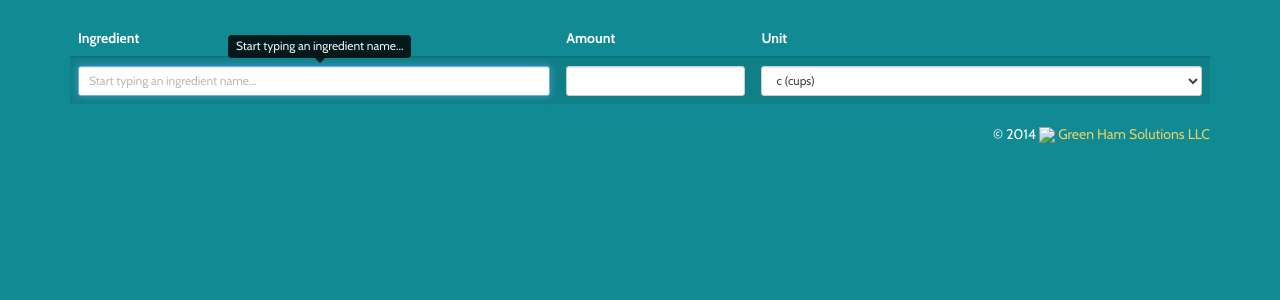
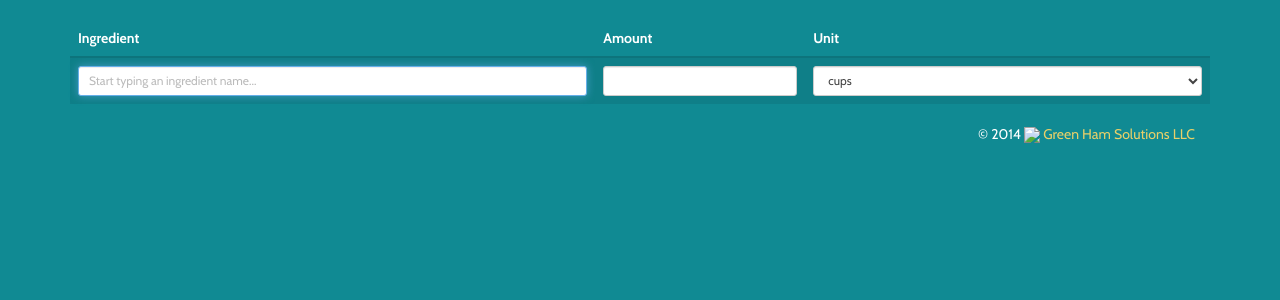
Before and after one commit to greenham/volume2weight, a PHP site: page / in a window 1280 px wide. Shown: the part 87-387 px from the top of the page. Run offline with PHP 8.4, Linux system fonts and the light colour scheme; data comes from the database, SQL or seed files in the repository.

Commit message:
better templating

```diff
--- a/assets/css/v2w.css
+++ b/assets/css/v2w.css
@@ -1,11 +1,19 @@
-.conversion-result {
-  font-weight: bold;
-  font-size: 20px;
+.header {
+  margin-top: 20px;
+  margin-bottom: 20px;
+}
+
+h1.brand {
+  margin: 0;
 }
 
 a.logo img {
   padding-top: 7px;
   padding-right: 20px;
+}
+
+.conversion-result {
+  font-size: 24px;
 }
 
 #reset-btn {
@@ -16,20 +24,7 @@ a.logo img {
   display: none;
 }
 
-h1.brand {
-  margin: 0;
-}
-
-.header {
-  margin-top: 20px;
-  margin-bottom: 20px;
-}
-
 @media screen and (max-width:768px) {
-  #header-ad {
-    padding: 20px;
-  }
-
   .conversion-result {
     font-size: 12px;
   }
--- a/assets/js/v2w.js
+++ b/assets/js/v2w.js
@@ -24,6 +24,11 @@ var V2W = (function ($) {
   app.g_oz = 28;
 
   app.firstResult = true;
+
+  app.templates = {
+    ingredient: _.template("<strong><%= amount %> <%= units %></strong> of <u><%= ingredient %></u> = "),
+    measure:    _.template("<% print(formatNumber(num.toFixed(2))); %> <em><%= abbr %></em>")
+  };
 
   app.initData = function () {
     if (localStorage && localStorage.getItem('v2w-densities'))
@@ -88,6 +93,12 @@ var V2W = (function ($) {
     this.inputs.amount.change($.proxy(this.doConversion, this));
     this.inputs.unit.change($.proxy(this.doConversion, this));
 
+    /*this.inputs.unit.keyup(function (e) {
+      if (e.keyCode == '38' || e.keyCode == '40') {
+        $.proxy(this.doConversion, this);
+      }
+    });*/
+
     this.buttons.reset.click($.proxy(this.resetForm, this));
 
     this.inputs.ingredient.tooltip();
@@ -106,7 +117,7 @@ var V2W = (function ($) {
     var unit         = selectedUnit.val();
     var unitDesc     = selectedUnit.text();
 
-    var grams;
+    var grams, kilos, pounds, ounces;
 
     this.inputs.amount.tooltip('destroy').css('outline', 'none');
     this.inputs.ingredient.tooltip('destroy').css('outline', 'none');
@@ -136,7 +147,7 @@ var V2W = (function ($) {
 
       if (density === undefined) {
         this.inputs.ingredient.tooltip('hide')
-                              .attr('data-original-title', "No match found for '" + ingredient + "'")
+                              .attr('data-original-title', "No ingredient matching '" + ingredient + "'")
                               .tooltip('fixTitle')
                               .tooltip('show')
                               .css('outline', '1px solid red')
@@ -157,17 +168,27 @@ var V2W = (function ($) {
       var gramsOutput = "";
       if (grams >= 1000) {
         kilos = (grams / 1000);
-        gramsOutput = this.formatNumber(kilos.toFixed(2)) + " <em>kg</em>";
+        gramsOutput = this.templates.measure({num: kilos, abbr: "kg"});
       } else {
-        gramsOutput = this.formatNumber(grams.toFixed(2)) + " <em>g</em>";
+        gramsOutput = this.templates.measure({num: grams, abbr: "g"});
       }
-      var poundsOutput = this.formatNumber((grams / this.g_lb).toFixed(2)) + " <em>lb</em>";
-      var ouncesOutput = this.formatNumber((grams / this.g_oz).toFixed(2)) + " <em>oz</em>";
+
+      pounds = grams / this.g_lb;
+      ounces = grams / this.g_oz;
+
+      var poundsOutput = this.templates.measure({num: pounds, abbr: "lb"});
+      var ouncesOutput = this.templates.measure({num: ounces, abbr: "oz"});
 
       var $resultsRow = $el.parent().parent().siblings('tr.results-row');
       var $resultsCell = $resultsRow.children('td.conversion-result');
 
-      $resultsCell.find('span.ingredient').html("<em>" + amount + " " + ((amount == 1) ? unitDesc.replace("s)", ")") : unitDesc) + "</em> of <u>" + ingredient + "</u> = ");
+      $resultsCell.find('span.ingredient').html(
+        this.templates.ingredient({
+          amount:     amount,
+          units:      ((amount == 1) ? unitDesc.slice(0, unitDesc.length-1) : unitDesc),
+          ingredient: ingredient.toUpperCase()
+        })
+      );
       $resultsCell.find('span.grams').html(gramsOutput);
       $resultsCell.find('span.pounds').html(poundsOutput);
       $resultsCell.find('span.ounces').html(ouncesOutput);
@@ -184,8 +205,8 @@ var V2W = (function ($) {
 
   app.resetForm = function (e) {
     $el = $(e.currentTarget);
-    $el.hide();
-    $el.parents('tr.results-row').hide();
+    $el.hide()
+       .parents('tr.results-row').hide();
 
     this.inputs.ingredient.val("");
     this.inputs.amount.val("");
@@ -196,13 +217,13 @@ var V2W = (function ($) {
     this.firstResult = true;
   };
 
-  app.formatNumber = function (num) {
-    return num.toString().replace(/\B(?=(\d{3})+(?!\d))/g, ",");
-  };
-
   return app;
 })(jQuery);
 
 $(function () {
   V2W.start();
 });
+
+var formatNumber = function (num) {
+  return num.toString().replace(/\B(?=(\d{3})+(?!\d))/g, ",");
+};
--- a/index.php
+++ b/index.php
@@ -36,18 +36,6 @@
           <h1 class="brand"><a href="/">volum.io</a></h1>
           <p class="small muted">free volume to weight converter</p>
         </div>
-        <div class="col-md-8" id="header-ad">
-          <script async src="//pagead2.googlesyndication.com/pagead/js/adsbygoogle.js"></script>
-          <!-- volum.io - Header (Responsive) -->
-          <ins class="adsbygoogle"
-               style="display:block"
-               data-ad-client="ca-pub-6848900149610746"
-               data-ad-slot="5592894314"
-               data-ad-format="auto"></ins>
-          <script>
-          (adsbygoogle = window.adsbygoogle || []).push({});
-          </script>
-        </div>
       </div>
 
       <div class="table-responsive">
@@ -62,7 +50,7 @@
           <tbody>
             <tr>
               <td>
-                <input type="text" id="ingredient" autocomplete="off" class="form-control input-sm" placeholder="Start typing an ingredient name..." title="Start typing an ingredient name..." data-toggle="tooltip">
+                <input type="text" id="ingredient" autocomplete="off" class="form-control input-sm" placeholder="Start typing an ingredient name..." title="" data-toggle="tooltip">
               </td>
               <td>
                 <input type="text" id="amount" autocomplete="off" size="3" class="form-control input-sm" title="Enter an amount to convert..." data-toggle="tooltip">
@@ -70,41 +58,35 @@
               <td>
                 <select id="unit" class="form-control input-sm" title="Select units to convert..." data-toggle="tooltip">
                   <optgroup label="US Volume">
-                    <option value="t">t (teaspoons)</option>
-                    <option value="T">T (tablespoons)</option>
-                    <option value="floz">floz (fluid ounces)</option>
-                    <option value="c" selected>c (cups)</option>
-                    <option value="pt">pt (pints)</option>
-                    <option value="qt">qt (quarts)</option>
-                    <option value="gal">gal (gallons)</option>
+                    <option value="t">teaspoons</option>
+                    <option value="T">tablespoons</option>
+                    <option value="floz">fluid ounces</option>
+                    <option value="c" selected>cups</option>
+                    <option value="pt">pints</option>
+                    <option value="qt">quarts</option>
+                    <option value="gal">gallons</option>
                   </optgroup>
                   <optgroup label="Metric Volume">
-                    <option value="ml">ml (milliliters)</option>
-                    <option value="dl">dl (deciliters)</option>
-                    <option value="l">l (liters)</option>
+                    <option value="ml">milliliters</option>
+                    <option value="dl">deciliters</option>
+                    <option value="l">liters</option>
                   </optgroup>
                   <optgroup label="Weights">
-                    <option value="oz">oz (ounces)</option>
-                    <option value="lb">lb (pounds)</option>
+                    <option value="oz">ounces</option>
+                    <option value="lb">pounds</option>
                   </optgroup>
                 </select>
               </td>
             </tr>
             <tr class="results-row success">
-              <td colspan="3" class="conversion-result text-right">
-                <div class="row">
-                  <div class="col-md-6">
-                    <span class="ingredient"></span>
-                  </div>
-                  <div class="col-md-6">
-                    <span class="grams label label-info"></span>
-                    <span class="pounds label label-info"></span>
-                    <span class="ounces label label-info"></span>
-                    <button class="btn btn-xs btn-default" id="reset-btn">
-                      <span class="glyphicon glyphicon-remove-circle"></span>
-                    </button>
-                  </div>
-                </div>
+              <td colspan="3" class="conversion-result">
+                  <span class="ingredient"></span>
+                  <span class="grams label label-info"></span>
+                  <span class="pounds label label-warning"></span>
+                  <span class="ounces label label-danger"></span>
+                  <button class="btn btn-xs btn-default" id="reset-btn">
+                    <span class="glyphicon glyphicon-remove-circle"></span>
+                  </button>
               </td>
             </tr>
           </tbody>
@@ -112,9 +94,21 @@
       </div>
 
       <div class="footer">
-        <p class="pull-right">
-          &copy; <?= date('Y'); ?> <a href="https://greenhamsolutions.com" target="_blank"><img src="https://greenhamsolutions.com/favicon.ico"> Green Ham Solutions LLC</a>
-        </p>
+        <div class="col-md-8">
+          <script async src="//pagead2.googlesyndication.com/pagead/js/adsbygoogle.js"></script>
+          <!-- volum.io - Header (Responsive) -->
+          <ins class="adsbygoogle"
+               style="display:block"
+               data-ad-client="ca-pub-6848900149610746"
+               data-ad-slot="5592894314"
+               data-ad-format="auto"></ins>
+          <script>
+          (adsbygoogle = window.adsbygoogle || []).push({});
+          </script>
+        </div>
+        <div class="col-md-4">
+          <p class="text-right">&copy; <?= date('Y'); ?> <a href="https://greenhamsolutions.com" target="_blank"><img src="https://greenhamsolutions.com/favicon.ico"> Green Ham Solutions LLC</a></p>
+        </div>
       </div>
 
     </div> <!-- /container -->
```
